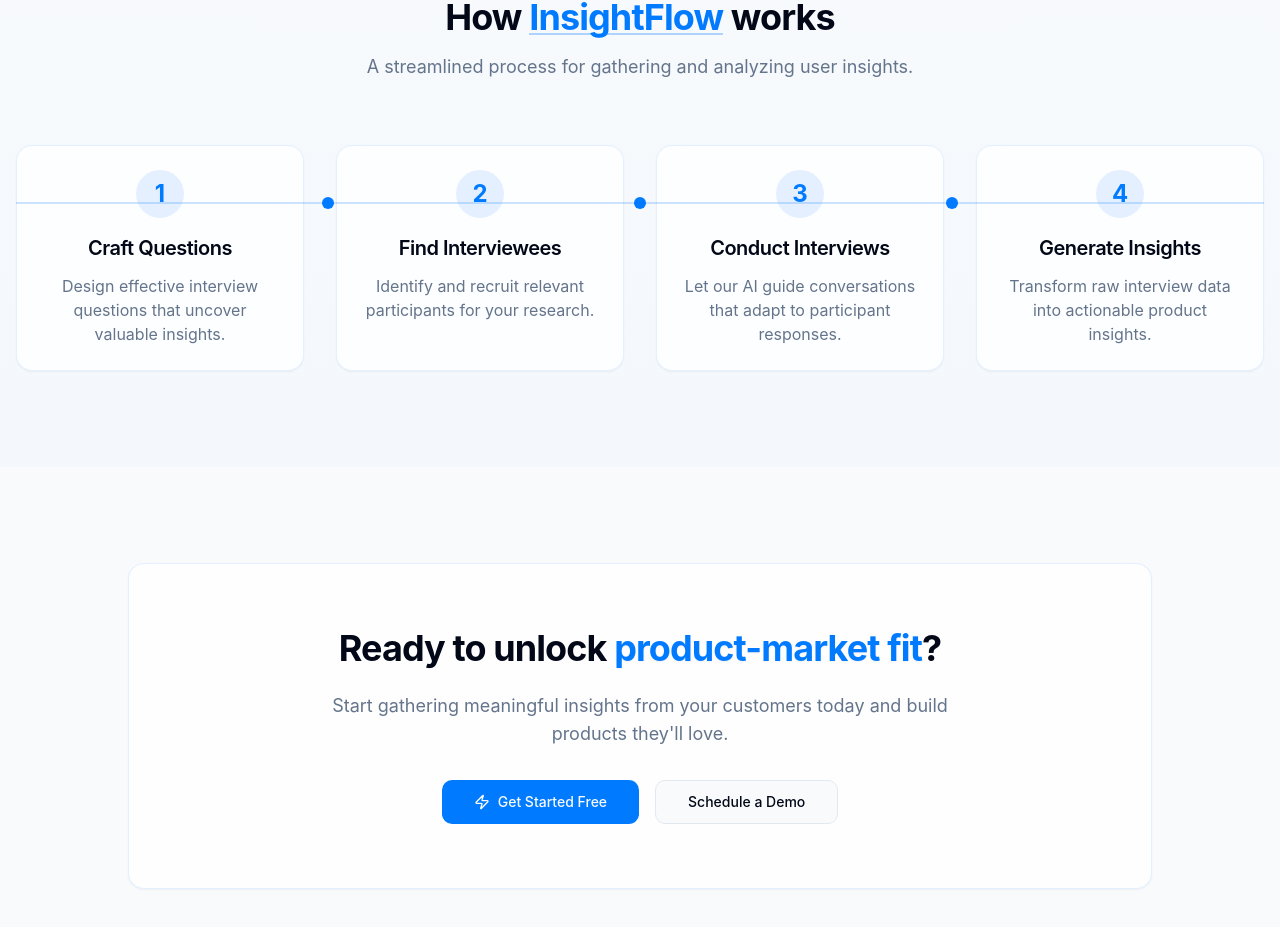
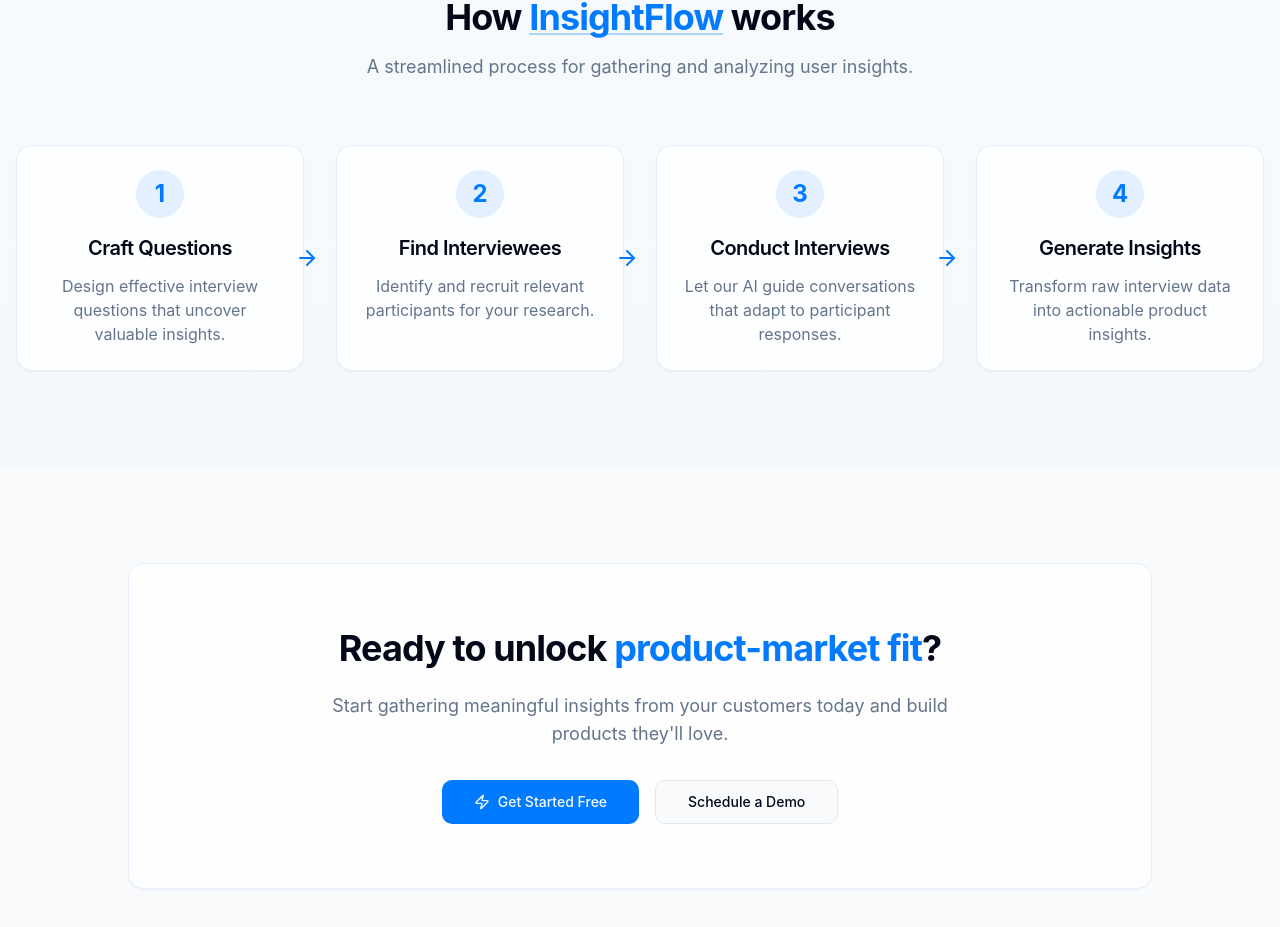
Before and after one commit to JiantaoFu/insightflow, a React (Vite) app: page / in a window 1280 px wide. Shown: the part 1229-2156 px from the top of the page. Built offline with nearby package versions, Linux system fonts and the light colour scheme.

Commit message:
Improve "How It Works" section
The visual representation of the "How It Works" section's flow (steps 1-4) needs improvement; the connecting lines appear unusual.

```diff
--- a/src/pages/Index.tsx
+++ b/src/pages/Index.tsx
@@ -1,6 +1,6 @@
 
 import React, { useEffect, useState } from 'react';
-import { ArrowRight, Users, Target, LineChart, ZapIcon } from 'lucide-react';
+import { ArrowRight, Users, Target, LineChart, ZapIcon, ArrowRightIcon } from 'lucide-react';
 import { Link } from 'react-router-dom';
 import PageTransition from '@/components/ui/PageTransition';
 import GlassCard from '@/components/common/GlassCard';
@@ -155,22 +155,24 @@ const Index = () => {
                 duration={600 + index * 200}
                 className="h-full"
               >
-                <GlassCard className="h-full flex flex-col items-center text-center" hoverEffect>
+                <GlassCard className="h-full flex flex-col items-center text-center relative" hoverEffect>
                   <div className="p-3 w-12 h-12 rounded-full bg-primary/10 flex items-center justify-center text-primary mb-4">
                     {step.icon}
                   </div>
                   <h3 className="text-xl font-semibold mb-3">{step.title}</h3>
                   <p className="text-muted-foreground">{step.description}</p>
+
+                  {/* Add arrow for all cards except the last one */}
+                  {index < 3 && (
+                    <div className="absolute -right-4 top-1/2 transform -translate-y-1/2 hidden md:block z-10">
+                      <ArrowRightIcon className="w-6 h-6 text-primary" />
+                    </div>
+                  )}
                 </GlassCard>
               </PageTransition>
             ))}
 
-            {/* Connection line between steps (visible on desktop) */}
-            <div className="absolute top-1/4 left-0 right-0 h-0.5 bg-primary/20 hidden md:block">
-              <div className="absolute top-1/2 left-1/4 transform -translate-y-1/2 -translate-x-1/2 w-3 h-3 rounded-full bg-primary"></div>
-              <div className="absolute top-1/2 left-2/4 transform -translate-y-1/2 -translate-x-1/2 w-3 h-3 rounded-full bg-primary"></div>
-              <div className="absolute top-1/2 left-3/4 transform -translate-y-1/2 -translate-x-1/2 w-3 h-3 rounded-full bg-primary"></div>
-            </div>
+            {/* Removing the old connection line with dots */}
           </div>
         </div>
       </section>
```
